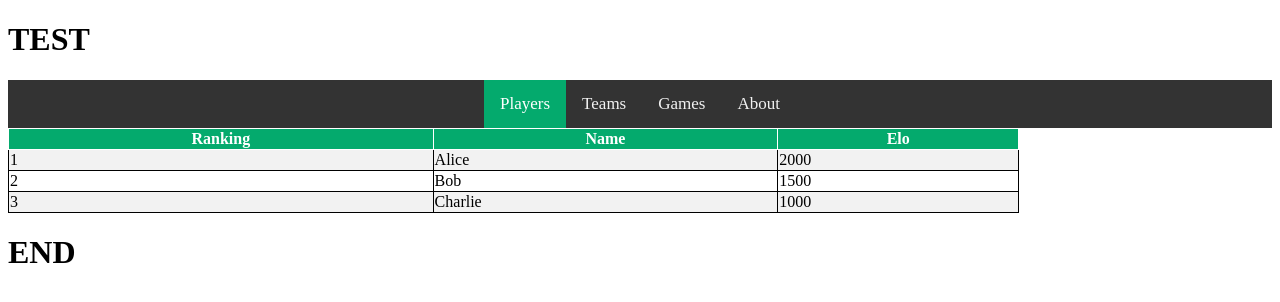
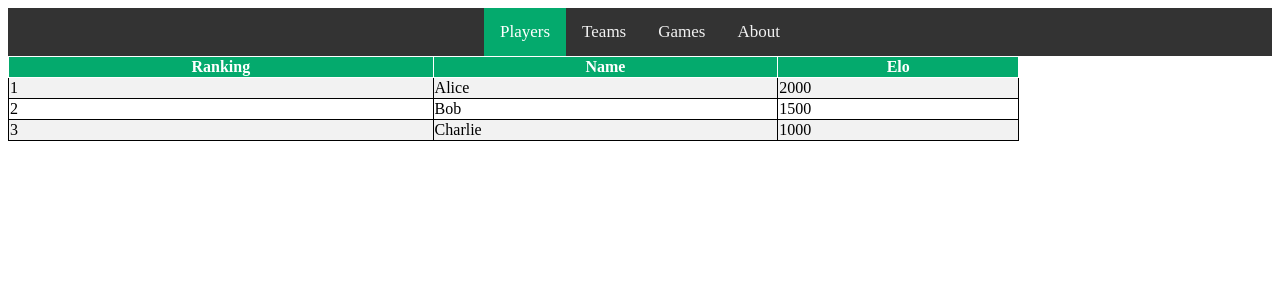
Before and after one commit to unitatem/spartacus, a Vue app: page / in a window 1280 px wide. Shown: the top 302 px of the page. Built offline with nearby package versions, Linux system fonts and the light colour scheme.

Commit message:
Clean templates

```diff
--- a/src/App.vue
+++ b/src/App.vue
@@ -1,10 +1,8 @@
 <template>
-  <h1>TEST</h1>
   <NavBar @selected='onNavBarSelected' />
   <Table :records="theDatabase.get('players')" v-if="theShowSection['players']" />
   <Table :records="theDatabase.get('teams')" v-if="theShowSection['teams']" />
   <Table :records="theDatabase.get('games')" v-if="theShowSection['games']" />
-  <h1>END</h1>
 </template>
 
 <script>
--- a/src/components/NavBar.vue
+++ b/src/components/NavBar.vue
@@ -21,7 +21,6 @@ export default {
   },
   methods: {
     setActiveField(aNewIdx, aNewFieldName) {
-      console.log(aNewIdx, aNewFieldName)
       this.theActiveFieldIdx = aNewIdx
       this.$emit('selected', aNewFieldName)
     }
```
